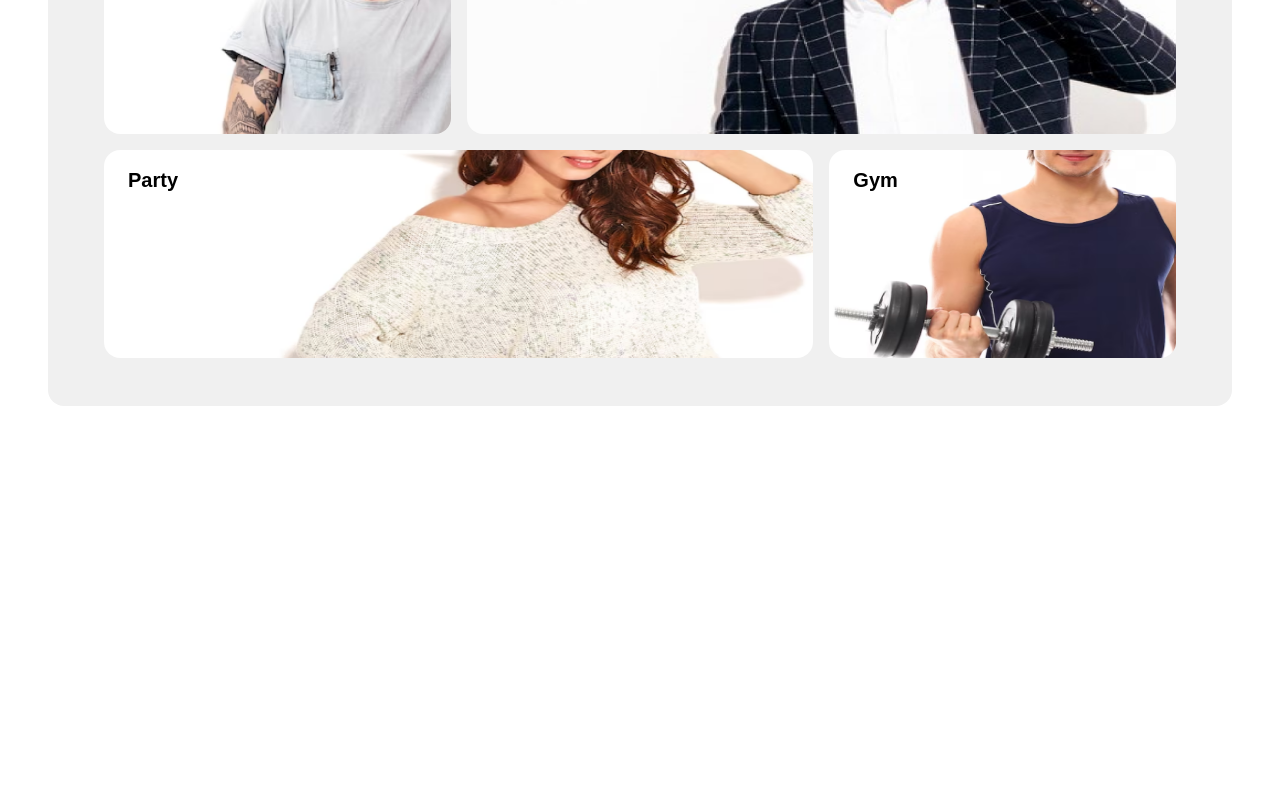
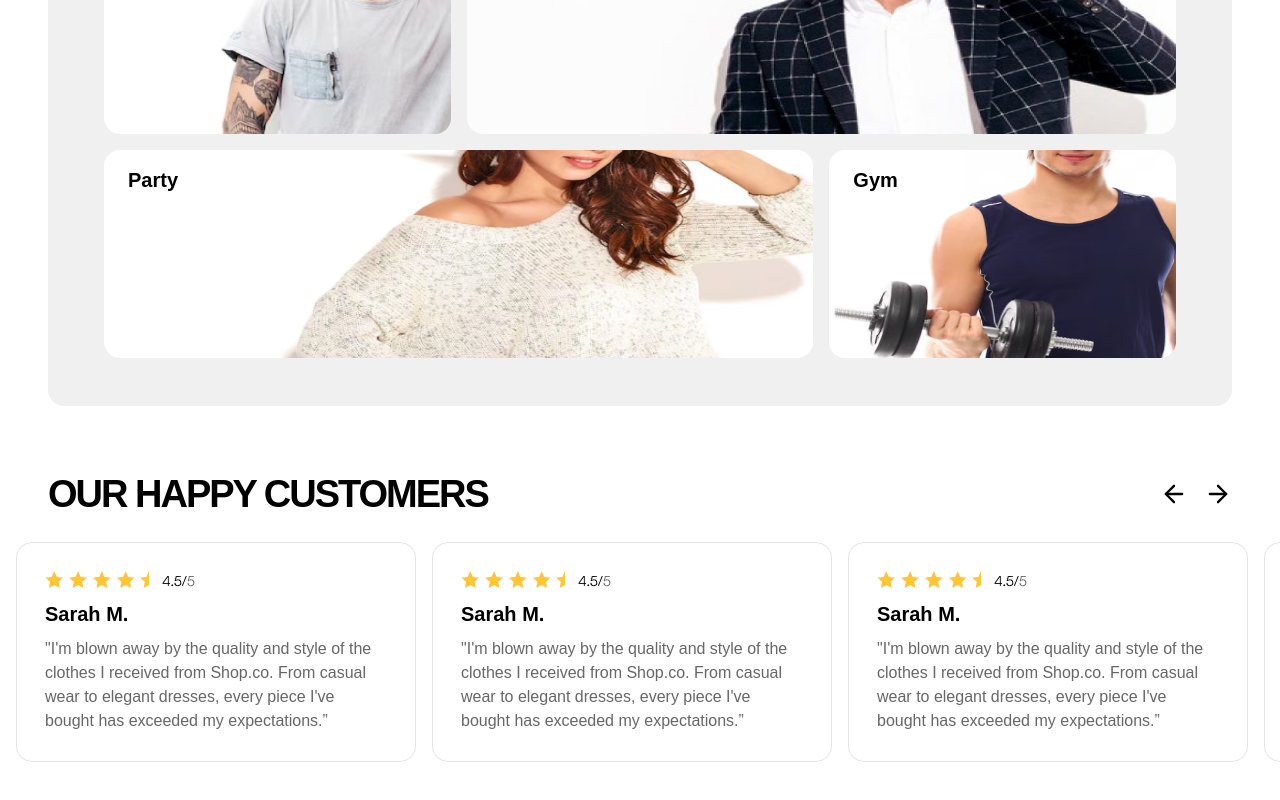
Before and after one commit to 01mehran/shopverse, a React (Vite) app: page / in a window 1280 px wide. Shown: the part 2244-3044 px from the top of the page. Before the commit the page ends 2690 px from the top, so only its background shows below. Built offline with nearby package versions, Linux system fonts and the light colour scheme; a web font is replaced by a local one.

Commit message:
feat(happy-customers): add happy customers layout Closes #7

```diff
--- /dev/null
+++ b/src/components/HappyCustomers.tsx
@@ -0,0 +1,48 @@
+// Components;
+import Container from "./Container";
+
+// Icons;
+import { ArrowRight } from "lucide-react";
+
+// Static Images;
+import ratingStar from "@/assets/rating-start.png";
+
+export default function HappyCustomers() {
+  return (
+    <section className="mt-18">
+      <Container>
+        <header className="flex items-end justify-between md:items-center">
+          <article>
+            <h1 className="font-IntegralCF pr-8 text-[28px] leading-8 font-extrabold tracking-[-2px] sm:text-[38px]">
+              OUR HAPPY CUSTOMERS
+            </h1>
+          </article>
+
+          {/* Arrows */}
+          <article className="flex items-center gap-4">
+            <ArrowRight size={28} className="rotate-180 cursor-pointer" />
+            <ArrowRight size={28} className="cursor-pointer" />
+          </article>
+        </header>
+      </Container>
+
+      {/* Comments */}
+      <main className="hide-scrollbar mt-8 flex items-center gap-4 overflow-x-auto px-4">
+        {Array.from({ length: 5 }, (_, i) => (
+          <article
+            key={i}
+            className="xs:min-w-100 flex h-55 min-w-full flex-col items-start justify-around rounded-2xl border border-black/10 p-4 md:justify-between md:p-7"
+          >
+            <img src={ratingStar} alt="rating start image" />
+            <h1 className="font-Satoshi text-xl font-bold">Sarah M.</h1>
+            <p className="font-Satoshi text-base leading-6 font-normal text-black/60">
+              "I'm blown away by the quality and style of the clothes I received
+              from Shop.co. From casual wear to elegant dresses, every piece
+              I've bought has exceeded my expectations.”
+            </p>
+          </article>
+        ))}
+      </main>
+    </section>
+  );
+}
--- a/src/pages/Home.tsx
+++ b/src/pages/Home.tsx
@@ -6,6 +6,7 @@ import BrandLogos from "@/components/BrandLogos";
 import NewArrivalsList from "@/components/NewArrivalsList";
 import TopSellingList from "@/components/TopSellingList";
 import BrowseByDressStyle from "@/components/BrowseByDressStyle";
+import HappyCustomers from "@/components/HappyCustomers";
 
 export default function Home() {
   return (
@@ -17,6 +18,7 @@ export default function Home() {
       <NewArrivalsList />
       <TopSellingList />
       <BrowseByDressStyle />
+      <HappyCustomers />
     </section>
   );
 }
```
